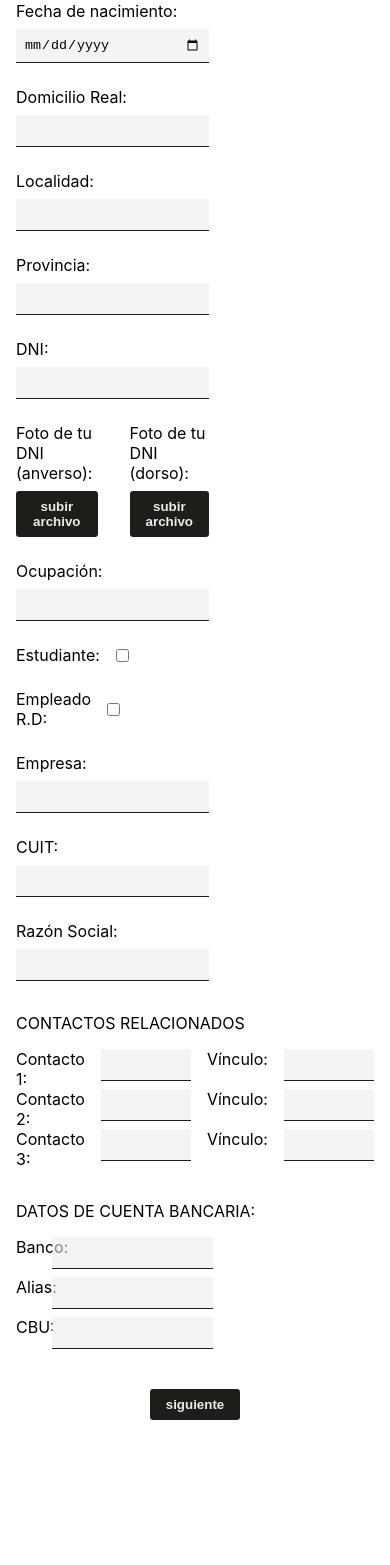
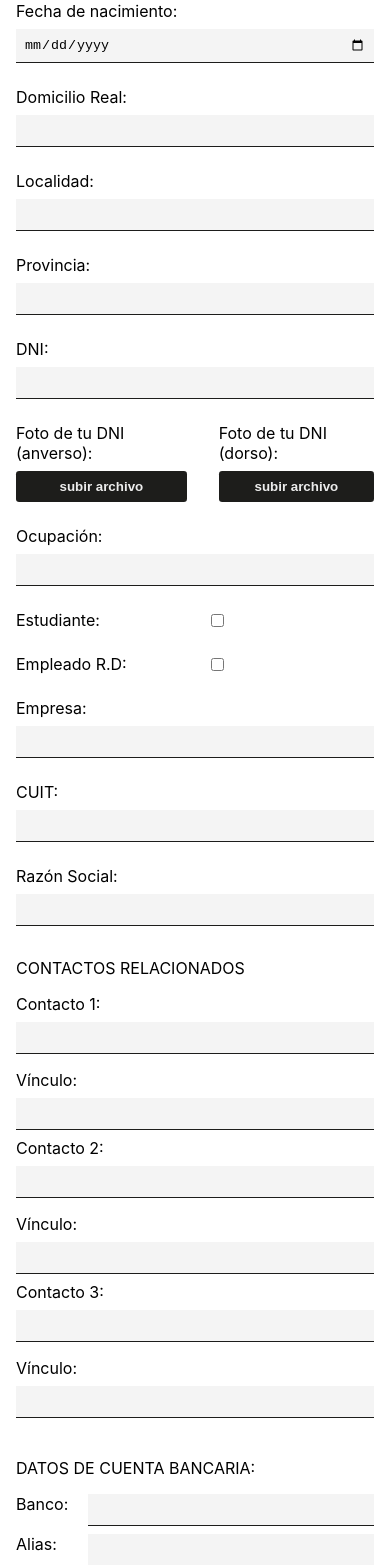
Before and after one commit to Facupelli/guanaco-rental, a Next.js app in the folder guanaco-rental/: page /newClient in a window 390 px wide. Shown: the part 432-1997 px from the top of the page. Before the commit the page ends 1900 px from the top, so only its background shows below. Built offline with nearby package versions, Linux system fonts and the light colour scheme; no server answers.

Commit message:
newCLient responsive

```diff
--- a/guanaco-rental/components/CompleteProfileModal/CompleteProfileModal.module.scss
+++ b/guanaco-rental/components/CompleteProfileModal/CompleteProfileModal.module.scss
@@ -8,7 +8,7 @@
   button {
     @include m-button;
 
-    a:visited{
+    a:visited {
       color: white;
     }
   }
@@ -125,3 +125,39 @@
     }
   }
 }
+
+@media (max-width: 920px) {
+  .container {
+    .form {
+      .personal_info_wrapper {
+        width: 100%;
+
+        .flex {
+          width: 100%;
+        }
+      }
+
+      .contacts_wrapper {
+        > div {
+          flex-direction: column;
+          gap: 0.5rem;
+
+          input {
+            width: 100%;
+          }
+        }
+      }
+
+      .bank_info_wrapper{
+        >div{
+          grid-template-columns: 15% 80%;
+          column-gap: 5%;
+
+          input[type="text"] {
+            width: 100%;
+          }
+        }
+      }
+    }
+  }
+}
```
